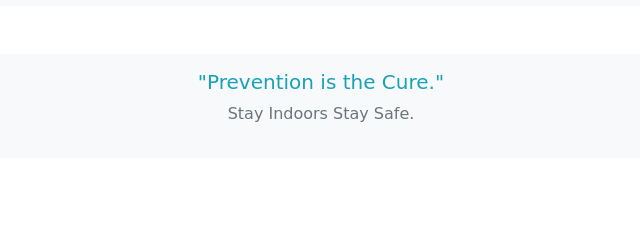
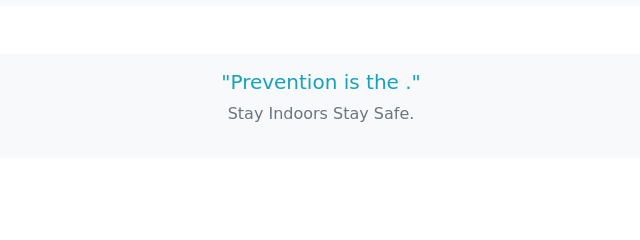
Before and after one commit to todfodYUVRAJ/corona-tracker-india, a plain HTML site: page index.html in a window 1280 px wide. Shown: the part 434-674 px from the top of the page, 319-959 px from the left. Drawn offline with nearby package versions, Linux system fonts and the light colour scheme; no server answers; a web font is replaced by a local one.

Commit message:
Update index.html

```diff
--- a/index.html
+++ b/index.html
@@ -75,7 +75,7 @@
 
 
     <div class="container bg-light p-3 my-5 text-center">
-      <h5 class="text-info">"Prevention is the Cure."</h5>
+      <h5 class="text-info">"Prevention is the ."</h5>
       <p class="text-muted">Stay Indoors Stay Safe.</p>
     </div>
 
```
